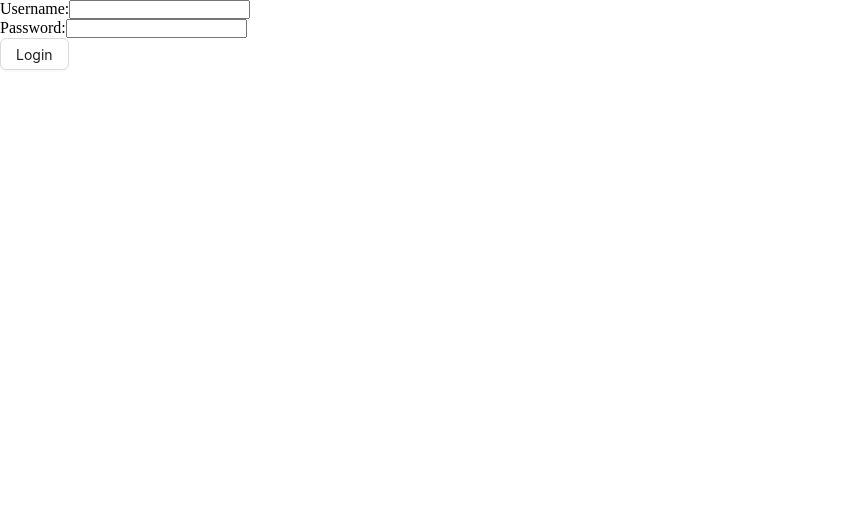
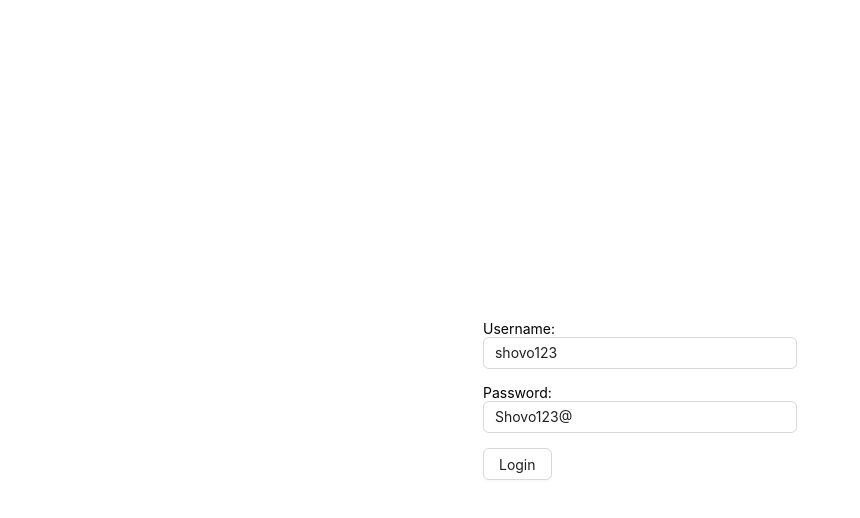
Before and after one commit to NaimurAlltime/university-management-client, a React (Vite) app: page /login in a window 1280 px wide. Shown: the top 518 px of the page, without its empty margins (0-860 px from the left). Built offline with nearby package versions, Linux system fonts and the light colour scheme.

Commit message:
login with  React Hook Form Controller

```diff
--- a/src/components/form/CRForm.tsx
+++ b/src/components/form/CRForm.tsx
@@ -1,7 +1,12 @@
 import { FormProvider, useForm } from "react-hook-form";
 
 function CRForm({ onSubmit, children }) {
-  const methods = useForm();
+  const methods = useForm({
+    defaultValues: {
+      username: "shovo123",
+      password: "Shovo123@",
+    },
+  });
   return (
     <FormProvider {...methods}>
       <form onSubmit={methods.handleSubmit(onSubmit)}>{children}</form>
--- a/src/components/form/CRInput.tsx
+++ b/src/components/form/CRInput.tsx
@@ -1,12 +1,15 @@
-import { useFormContext } from "react-hook-form";
+import { Input } from "antd";
+import { Controller } from "react-hook-form";
 
 function CRInput({ type, name, label }) {
-  const { register } = useFormContext();
   return (
-    <>
+    <div style={{ marginBottom: "15px" }}>
       {label ? label : null}
-      <input type={type} id={name} {...register(name)} />
-    </>
+      <Controller
+        name={name}
+        render={({ field }) => <Input {...field} type={type} id={name} />}
+      />
+    </div>
   );
 }
 
--- a/src/pages/Login.tsx
+++ b/src/pages/Login.tsx
@@ -1,11 +1,11 @@
-import { Button } from "antd";
+import { Button, Row } from "antd";
 import { FieldValues } from "react-hook-form";
 import { useLoginMutation } from "../redux/features/auth/authApi";
 import { useAppDispatch } from "../redux/hooks";
-// import { TUser, setUser } from "../redux/features/auth/authSlice";
-// import { verifyToken } from "../utils/verifyToken";
+import { TUser, setUser } from "../redux/features/auth/authSlice";
+import { verifyToken } from "../utils/verifyToken";
 import { useNavigate } from "react-router-dom";
-// import { toast } from "sonner";
+import { toast } from "sonner";
 import CRForm from "../components/form/CRForm";
 import CRInput from "../components/form/CRInput";
 
@@ -23,40 +23,36 @@ function Login() {
 
   const handleLogin = async (data: FieldValues) => {
     console.log(data);
-    // const toastId = toast.loading("Log in loading");
-    // try {
-    //   const userInfo = {
-    //     username: data.username,
-    //     password: data.password,
-    //   };
+    const toastId = toast.loading("Log in loading");
+    try {
+      const userInfo = {
+        username: data.username,
+        password: data.password,
+      };
 
-    //   const res = await login(userInfo).unwrap();
+      const res = await login(userInfo).unwrap();
 
-    //   const user: TUser = verifyToken(res.data.token);
+      const user: TUser = verifyToken(res.data.token);
 
-    //   dispatch(setUser({ user: user, token: res.data.token }));
-    //   toast.success("Login Successfully done!", {
-    //     id: toastId,
-    //     duration: 2000,
-    //   });
-    //   navigate(`/${user.role}/dashboard`);
-    // } catch (error) {
-    //   toast.error("something went wrong!", { id: toastId, duration: 2000 });
-    // }
+      dispatch(setUser({ user: user, token: res.data.token }));
+      toast.success("Login Successfully done!", {
+        id: toastId,
+        duration: 2000,
+      });
+      navigate(`/${user.role}/dashboard`);
+    } catch (error) {
+      toast.error("something went wrong!", { id: toastId, duration: 2000 });
+    }
   };
 
   return (
-    <CRForm onSubmit={handleLogin}>
-      <div>
-        {/* <label htmlFor="username">Username: </label> */}
+    <Row justify={"center"} align={"middle"} style={{ height: "100vh" }}>
+      <CRForm onSubmit={handleLogin}>
         <CRInput type="text" name="username" label="Username:" />
-      </div>
-      <div>
-        {/* <label htmlFor="password">Password: </label> */}
         <CRInput type="text" name="password" label="Password:" />
-      </div>
-      <Button htmlType="submit">Login</Button>
-    </CRForm>
+        <Button htmlType="submit">Login</Button>
+      </CRForm>
+    </Row>
   );
 }
 
```
